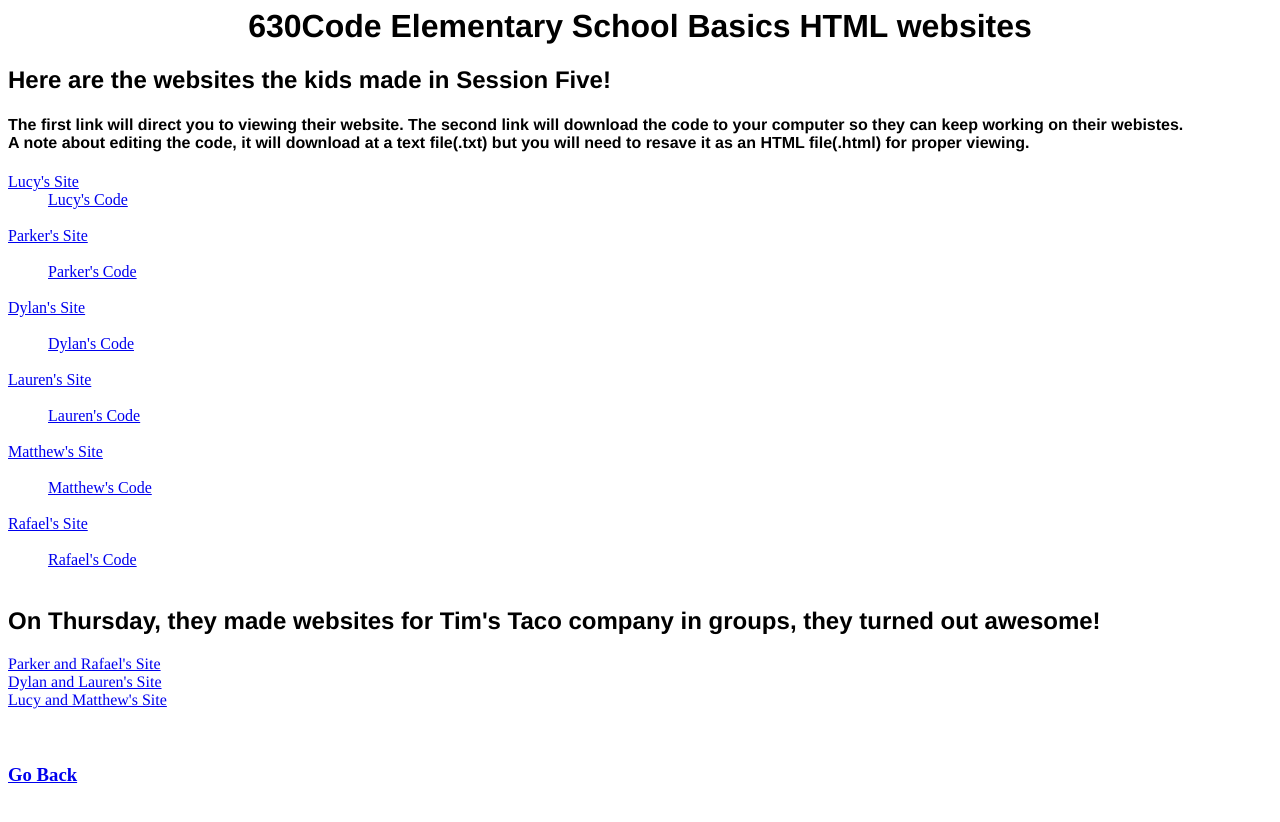
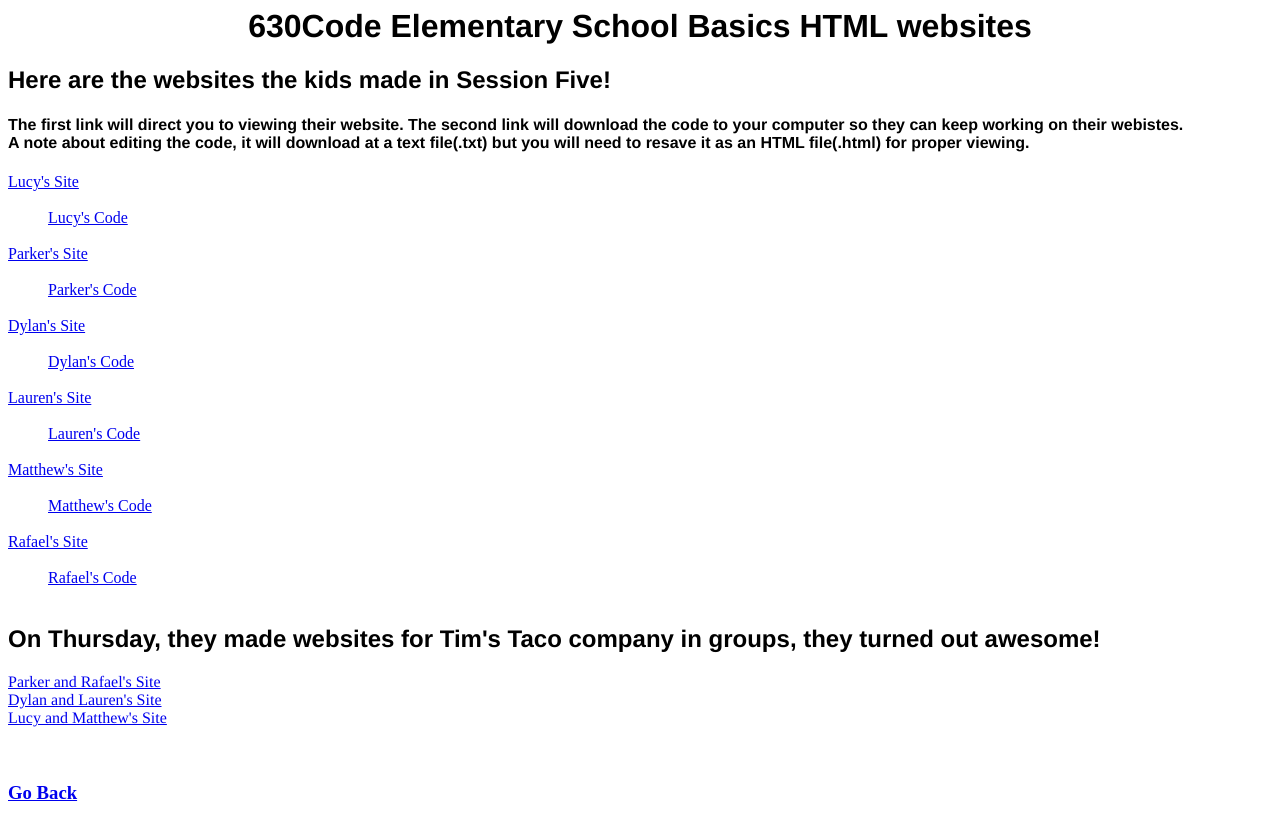
Before and after one commit to mariegrasse/630ESB, a plain HTML site: page SessionFive.html in a window 1280 px wide. Drawn offline with Linux system fonts and the light colour scheme.

Commit message:
Update SessionFive.html

```diff
--- a/SessionFive.html
+++ b/SessionFive.html
@@ -28,7 +28,7 @@
     <h2> Here are the websites the kids made in Session Five! <br> </h2>
   <h4> The first link will direct you to viewing their website. The second link will download the code to your computer so they can keep working on their webistes.<br>A note about editing the code, it will download at a text file(.txt) but you will need to resave it as an HTML file(.html) for proper viewing.</h4>
   <p>
-    <div class="c"><a href="https://mariegrasse.github.io/630ESB/">Lucy's Site</a>
+    <div class="c"><a href="https://mariegrasse.github.io/630ESB/">Lucy's Site</a></div><br>
     <div class="a"><a href="https://mariegrasse.github.io/630ESB/EmmaCode">Lucy's Code</a></div><br>
     <div class="c"><a href="https://mariegrasse.github.io/630ESB/"> Parker's Site</a></div><br>
     <div class="a"><a href="https://mariegrasse.github.io/630ESB/"> Parker's Code</a></div><br>
```
